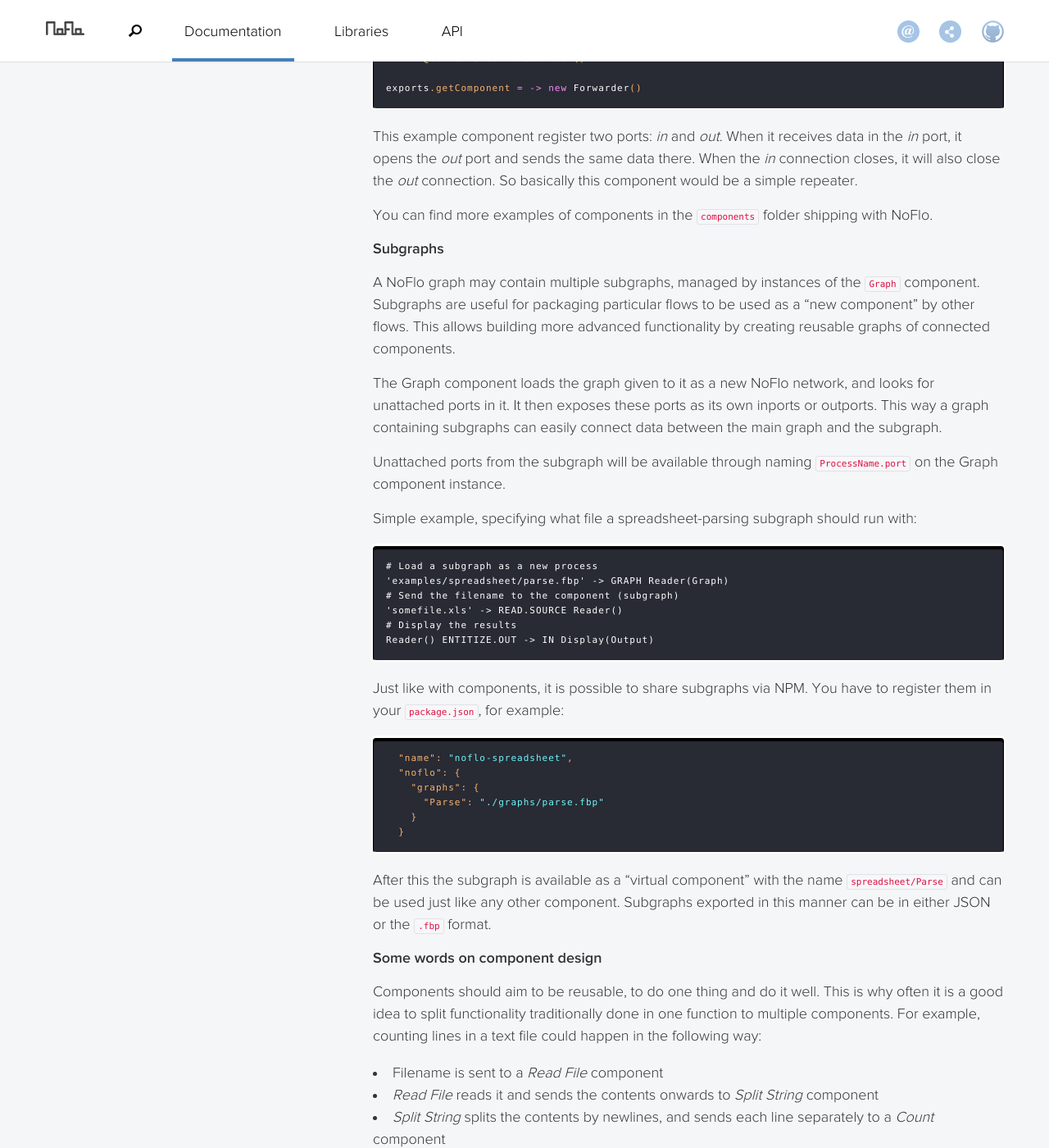
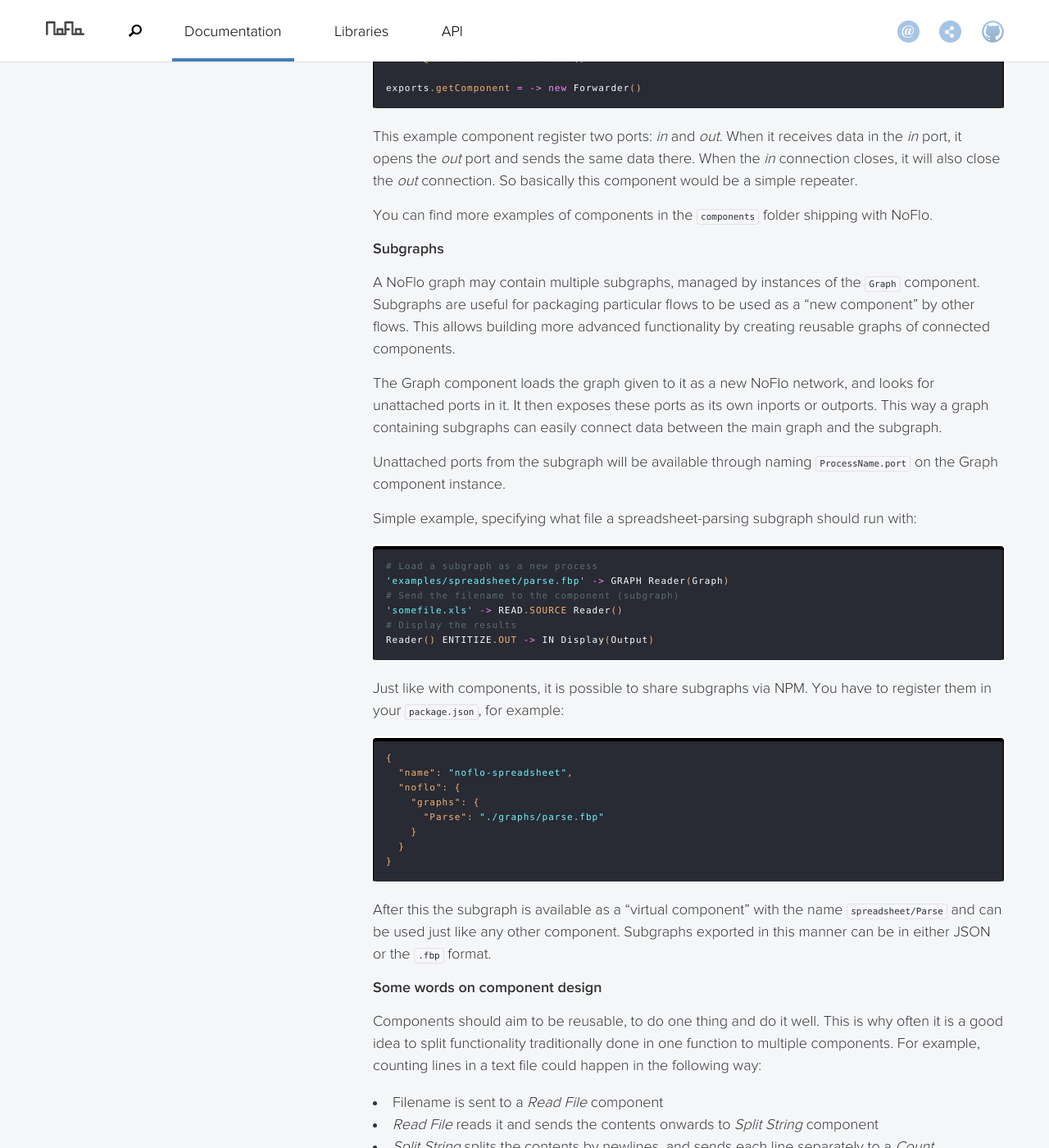
Before and after one commit to noflo/noflo.github.io, a Jekyll site: the page built from documentation/_posts/2013-07-12-components.md, in a window 1280 px wide and 1400 px high, scrolled down 1243 px. Shown: the whole window at 82% size. Built offline with Jekyll 4.4.1, drawn with Linux system fonts in a browser that asks for light colours; nearby versions of some CDN libraries; Markdown is read by kramdown in place of the engine named in the settings.

Commit message:
More highlighting tweaks

````diff
--- a/css/main.css
+++ b/css/main.css
@@ -82,7 +82,7 @@ input[type=text], textarea {
 /* 15px: 1 / (18x15) = 0.8333325 */
 /* 16px: 1 / (18x16) = 0.888888  */
 /* 21px: 1 / (18x21) = 1.1666666 */
-/* 24px: 1 / (18x24) = 1.5 		 */
+/* 24px: 1 / (18x24) = 1.5     */
 /* 30px: 1 / (18x30) = 1.666665  */
 /* 36px: 1 / (18x36) = 1.999998  */
 /* 48px: 1 / (18x48) = 2.666664  */
@@ -1577,6 +1577,7 @@ blockquote p {
 code {
   text-shadow: none;
   font-size: 11px;
+  color: #29303d;
 }
 
 body pre {
@@ -1695,7 +1696,7 @@ body pre {
   color: #757c8a;
 }
 .highlight pre .err {
-  color: #f6b36f;
+  color: red;
 }
 .highlight pre .g {
   color: #f18ef1;
--- a/documentation/_posts/2013-07-12-components.md
+++ b/documentation/_posts/2013-07-12-components.md
@@ -59,7 +59,7 @@ Unattached ports from the subgraph will be available through naming `ProcessName
 
 Simple example, specifying what file a spreadsheet-parsing subgraph should run with:
 
-```
+```coffeescript
 # Load a subgraph as a new process
 'examples/spreadsheet/parse.fbp' -> GRAPH Reader(Graph)
 # Send the filename to the component (subgraph)
@@ -71,12 +71,14 @@ Reader() ENTITIZE.OUT -> IN Display(Output)
 Just like with components, it is possible to share subgraphs via NPM. You have to register them in your `package.json`, for example:
 
 ```json
+{
   "name": "noflo-spreadsheet",
   "noflo": {
     "graphs": {
       "Parse": "./graphs/parse.fbp"
     }
   }
+}
 ```
 
 After this the subgraph is available as a "virtual component" with the name `spreadsheet/Parse` and can be used just like any other component. Subgraphs exported in this manner can be in either JSON or the `.fbp` format.
````
Also changed, not shown: css/main.scss (+13 -12 lines), documentation/index.md (+6 -4 lines), 1 other file.
